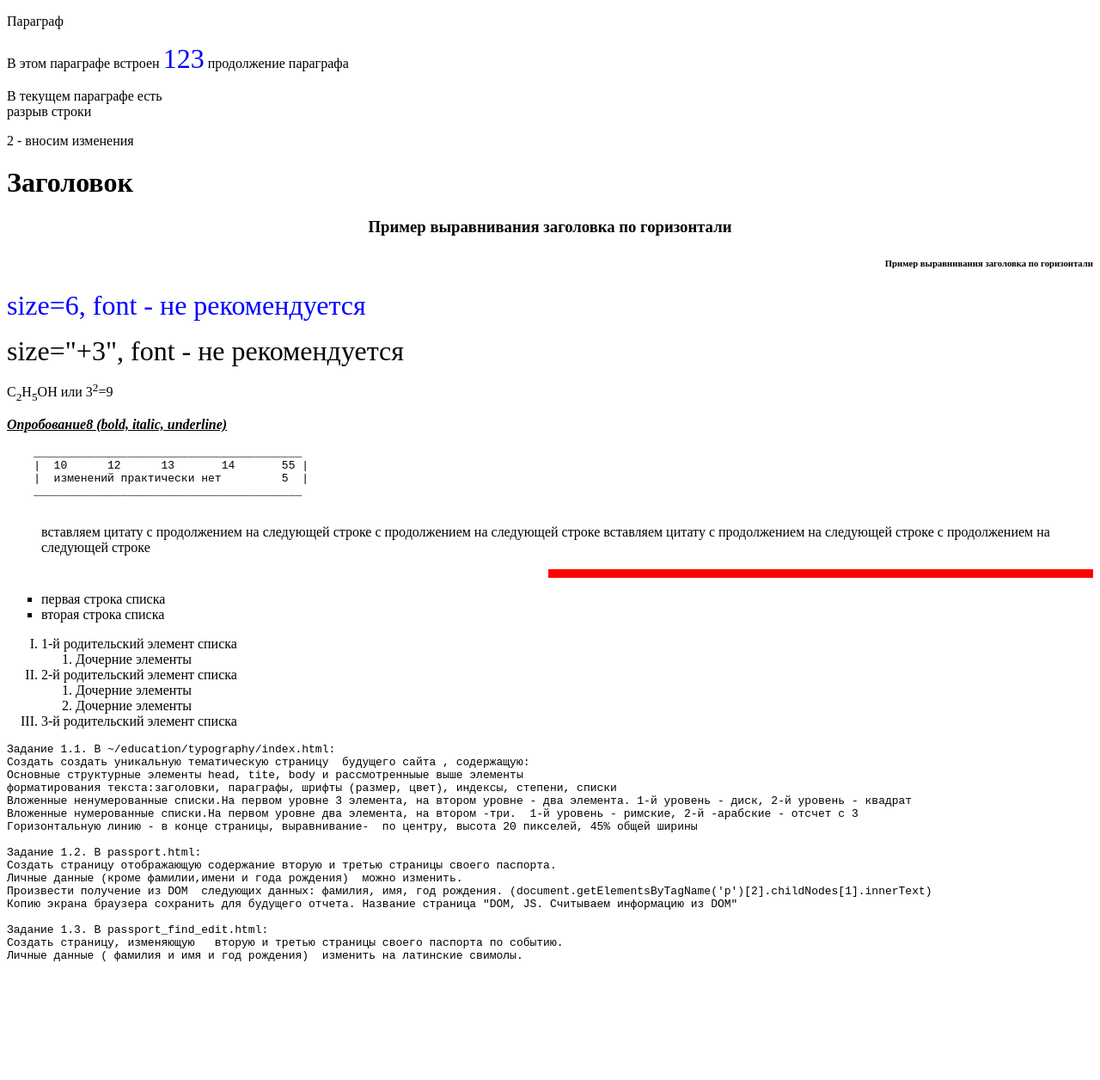
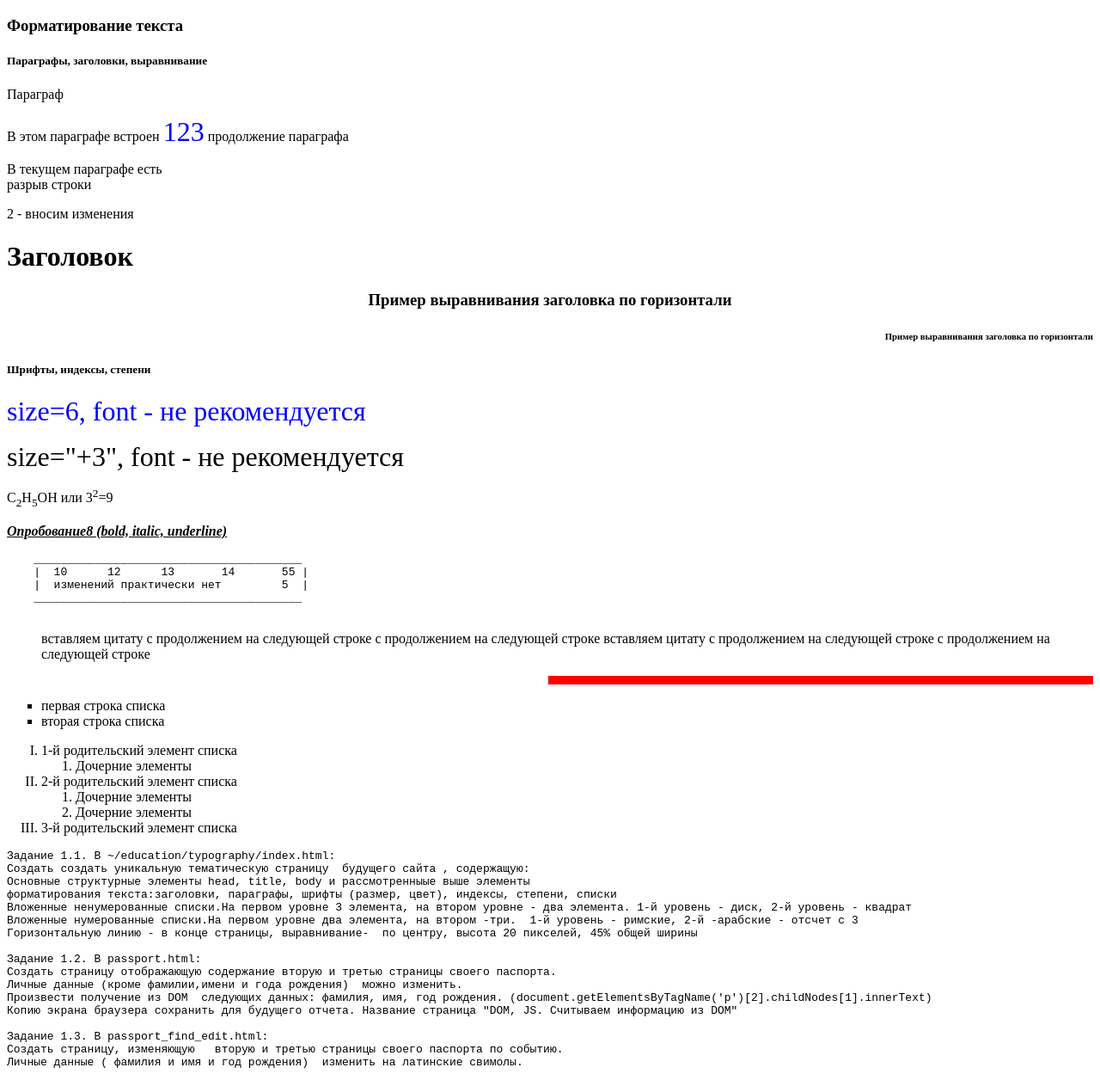
Before and after one commit to vmarshirov/2024_BWT, a plain HTML site: page 010_typography/index.html in a window 1280 px wide. Shown: the whole page at 86% size. Before the commit the page ends 1132 px from the top, so only its background shows below. Drawn offline with Linux system fonts and the light colour scheme; a script that the page names is missing.

Commit message:
Update index.html

```diff
--- a/010_typography/index.html
+++ b/010_typography/index.html
@@ -8,7 +8,10 @@
 
 <body>
 </body>
-<p>Параграф</p>
+ <h3>Форматирование текста </h3>
+    <h5>Параграфы, заголовки, выравнивание</h5>
+
+    <p>Параграф</p>
 <p>В этом параграфе встроен <span>оригинальный фрагмент</span> продолжение параграфа
 </p>
 <p>В текущем параграфе есть<br>разрыв строки</p>
@@ -21,6 +24,7 @@
 <h3 align="center">Пример выравнивания заголовка по горизонтали</h3>
 <h6 align="right">Пример выравнивания заголовка по горизонтали</h6>
 
+    <h5>Шрифты, индексы, степени</h5>
 <p>
     <font color="Blue" face="GothicG" size=6> size=6, font - не рекомендуется</font>
 </p>
@@ -65,7 +69,7 @@
 <pre>
 Задание 1.1. В ~/education/typography/index.html:
 Создать создать уникальную тематическую страницу  будущего сайта , содержащую:
-Основные структурные элементы head, tite, body и рассмотренныые выше элементы
+Основные структурные элементы head, title, body и рассмотренныые выше элементы
 форматирования текста:заголовки, параграфы, шрифты (размер, цвет), индексы, степени, списки
 Вложенные ненумерованные списки.На первом уровне 3 элемента, на втором уровне - два элемента. 1-й уровень - диск, 2-й уровень - квадрат
 Вложенные нумерованные списки.На первом уровне два элемента, на втором -три.  1-й уровень - римские, 2-й -арабские - отсчет с 3
```
